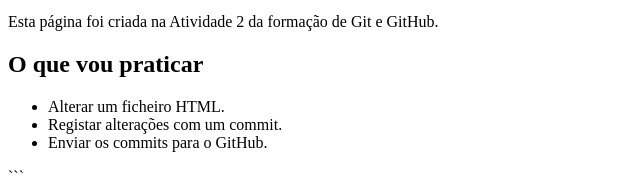
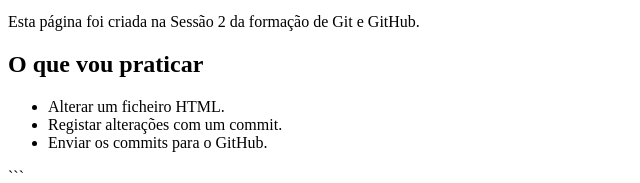
Before and after one commit to antalmeida/Atividade-1-Git-GitHub, a plain HTML site: page Index.html in a window 1280 px wide. Shown: the part 269-452 px from the top of the page, 0-640 px from the left. Drawn offline with Linux system fonts and the light colour scheme.

Commit message:
Update Index.html

```diff
--- a/Index.html
+++ b/Index.html
@@ -11,7 +11,7 @@
   <main>
     <h1>O meu primeiro projeto HTML</h1>
     <img src="img/git-logo.png" alt="Logótipo do Git" width="160">
-    <p>Esta página foi criada na Atividade 2 da formação de Git e GitHub.</p>
+    <p>Esta página foi criada na Sessão 2 da formação de Git e GitHub.</p>
 
     <h2>O que vou praticar</h2>
     <ul>
```
